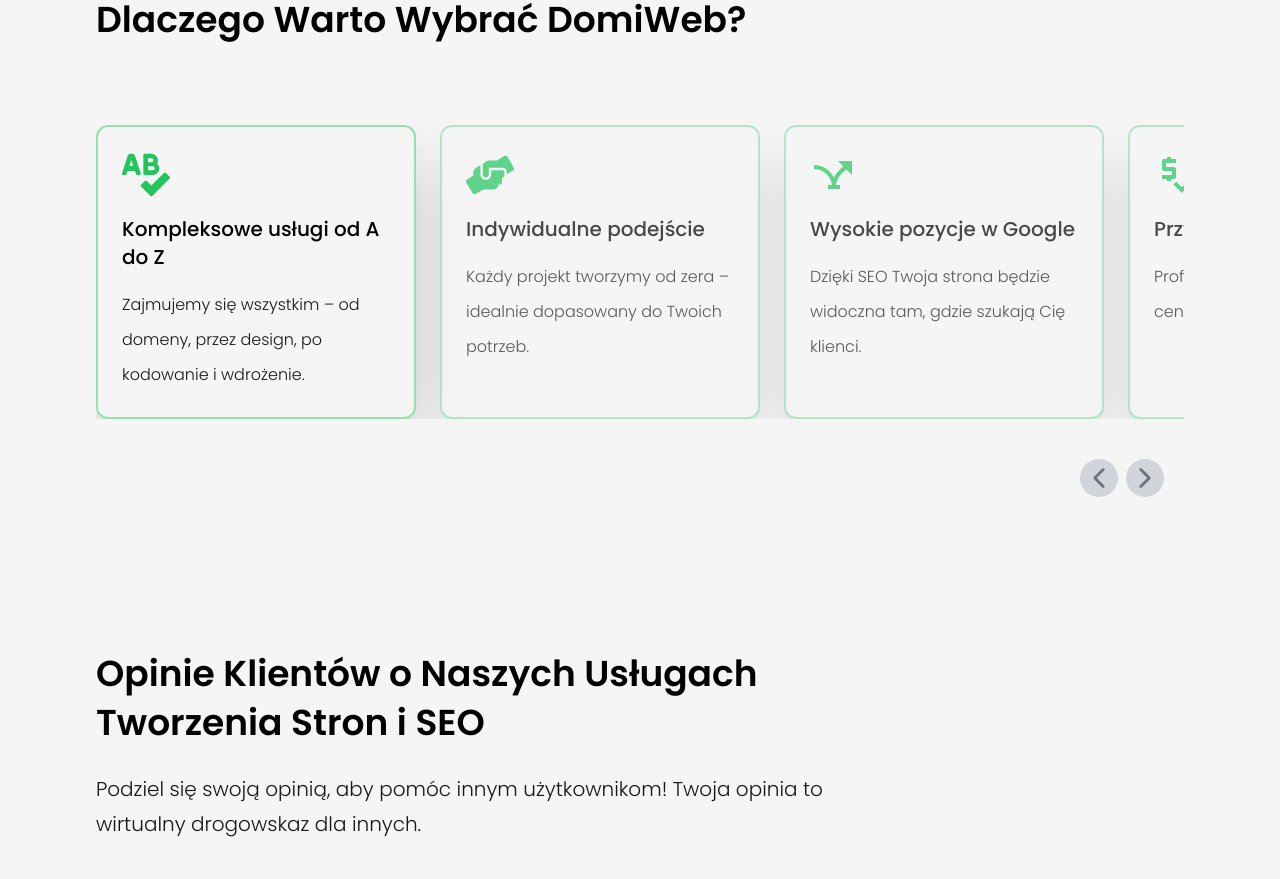
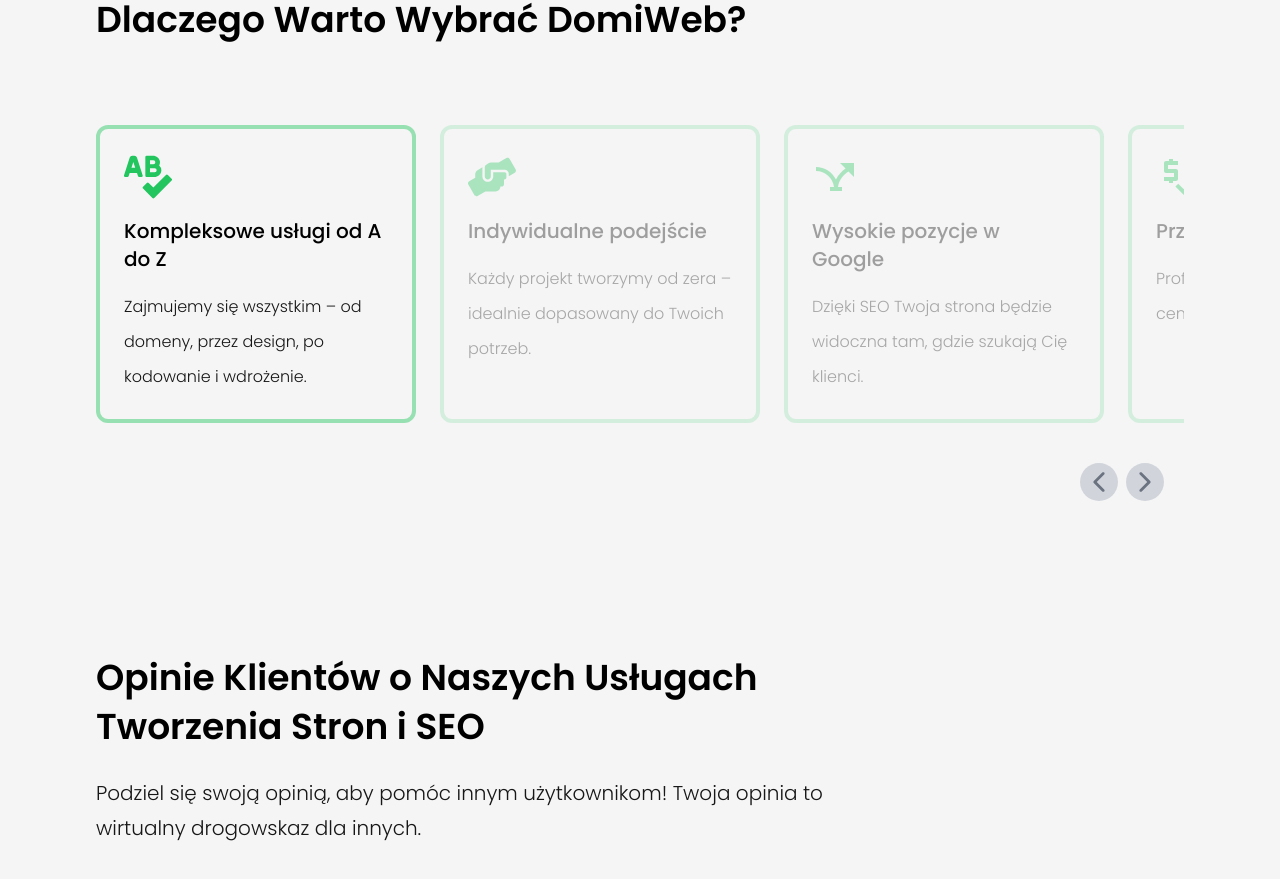
Before and after one commit to Gho2st/domiweb, a Next.js app: page / in a window 1280 px wide. Shown: the part 5339-6218 px from the top of the page. Built offline with nearby package versions, Linux system fonts and the light colour scheme.

Commit message:
Update MoreInfo.jsx

```diff
--- a/components/Homepage/MoreInfo.jsx
+++ b/components/Homepage/MoreInfo.jsx
@@ -127,11 +127,11 @@
               key={index}
               initial={{ opacity: 0, x: 20 }}
               animate={{
-                opacity: index === currentIndex ? 1 : 0.7, // Wyróżnienie aktywnej karty
+                opacity: index === currentIndex ? 1 : 0.35, // Wyróżnienie aktywnej karty
                 x: 0,
               }}
               transition={{ duration: 0.5, ease: "easeInOut" }}
-              className={`flex-none w-80 rounded-xl shadow-2xl border-green-500 border-2 border-opacity-45 p-6 dark:bg-neutral-950 snap-center ${
+              className={`flex-none w-80 rounded-xl  border-green-500 border-4 border-opacity-45 p-6 dark:bg-neutral-950 snap-center ${
                 index === currentIndex ? "scale-105" : "scale-100"
               }`}
             >
```
